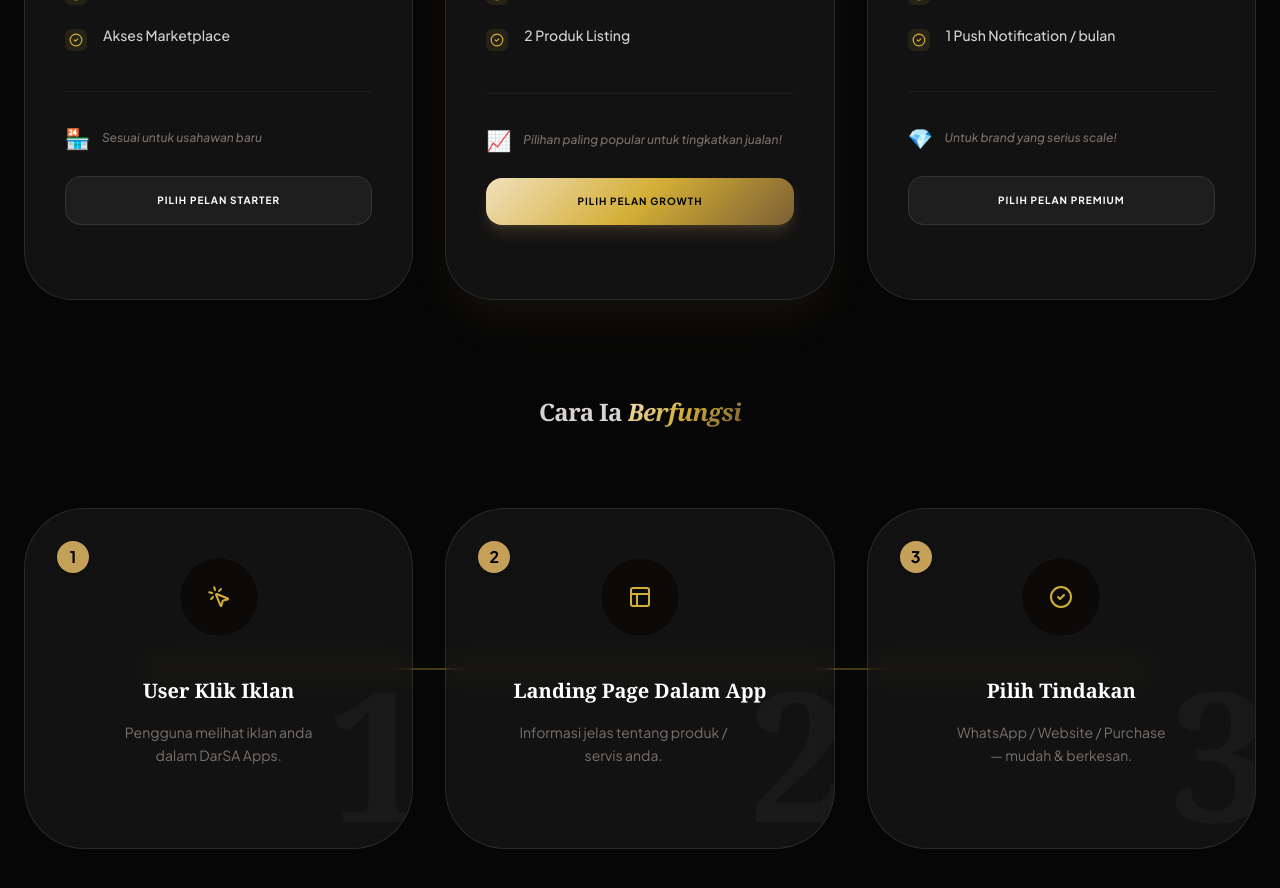
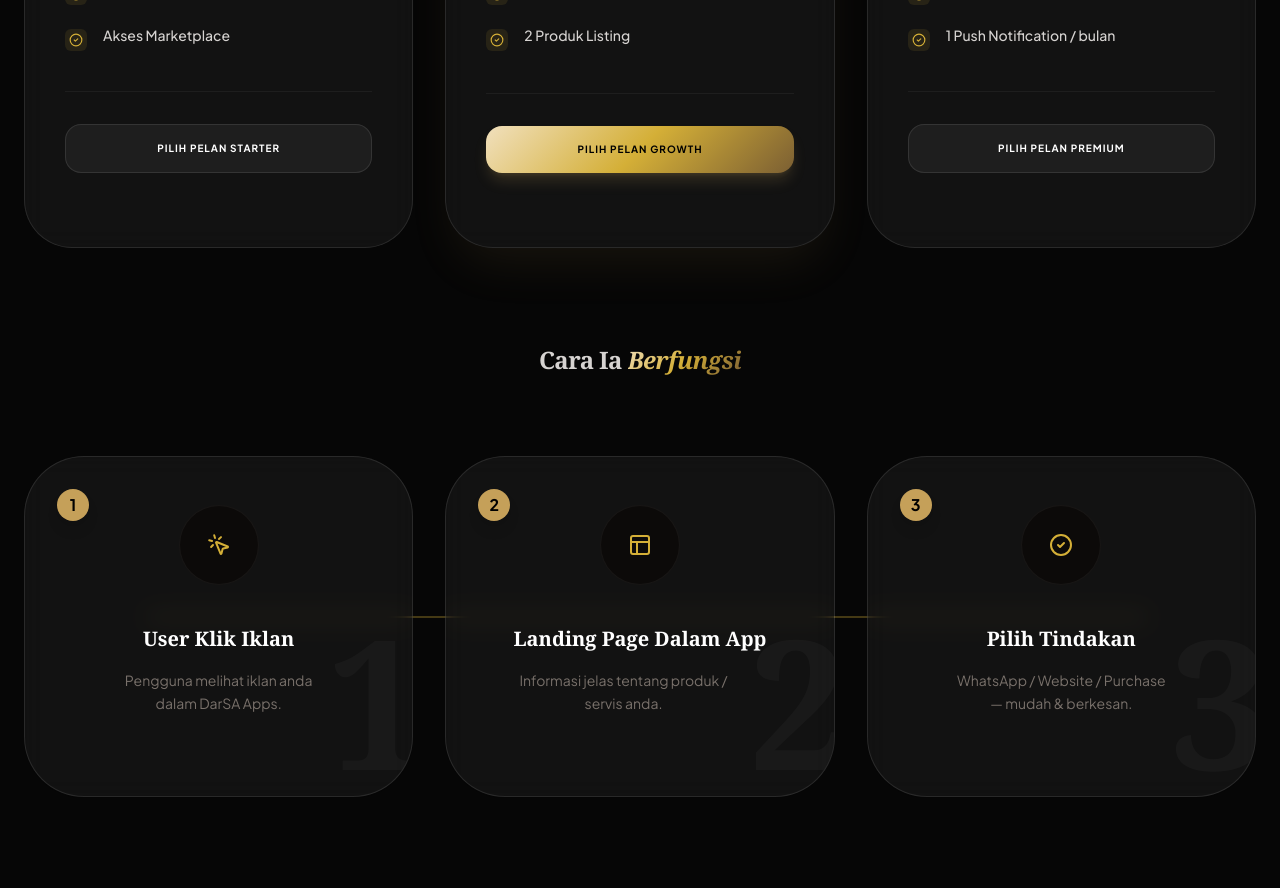
Before and after one commit to fattah-b/AG-WEBSITE-DARSA-ISTIQOMAH-darsaistiqomah.com, a React (Vite) app: page / in a window 1280 px wide. Shown: the part 6300-7188 px from the top of the page. Built offline with nearby package versions, Linux system fonts and the light colour scheme.

Commit message:
style: remove unnecessary footer and emojis from iklan cards for cleaner look

```diff
--- a/src/App.tsx
+++ b/src/App.tsx
@@ -835,24 +835,18 @@ export default function App() {
               {
                 name: "STARTER",
                 price: "29",
-                features: ["1 Listing Produk", "Mini Landing Page", "CTA (WhatsApp / Link)", "Akses Marketplace"],
-                footer: "Sesuai untuk usahawan baru",
-                emoji: "🏪"
+                features: ["1 Listing Produk", "Mini Landing Page", "CTA (WhatsApp / Link)", "Akses Marketplace"]
               },
               {
                 name: "GROWTH",
                 price: "59",
                 recommended: true,
-                features: ["Semua dalam Starter", "Priority Listing", "Banner Rotation", "2 Produk Listing"],
-                footer: "Pilihan paling popular untuk tingkatkan jualan!",
-                emoji: "📈"
+                features: ["Semua dalam Starter", "Priority Listing", "Banner Rotation", "2 Produk Listing"]
               },
               {
                 name: "PREMIUM",
                 price: "129",
-                features: ["Semua dalam Growth", "Banner Homepage", "5 Produk Listing", "1 Push Notification / bulan"],
-                footer: "Untuk brand yang serius scale!",
-                emoji: "💎"
+                features: ["Semua dalam Growth", "Banner Homepage", "5 Produk Listing", "1 Push Notification / bulan"]
               }
             ].map((plan, i) => (
               <motion.div
@@ -893,10 +887,6 @@ export default function App() {
                 </div>
 
                 <div className="mt-auto border-t border-white/5 pt-8">
-                  <div className="flex items-center gap-3 mb-6">
-                    <span className="text-xl">{plan.emoji}</span>
-                    <p className="text-xs text-stone-500 font-medium italic">{plan.footer}</p>
-                  </div>
                   <button className={`w-full py-4 rounded-2xl font-bold uppercase tracking-widest text-[10px] transition-all ${plan.recommended ? 'gold-gradient text-black shadow-lg shadow-gold-500/20' : 'bg-white/5 hover:bg-white/10 text-white border border-white/10'}`}>
                     Pilih Pelan {plan.name}
                   </button>
```
